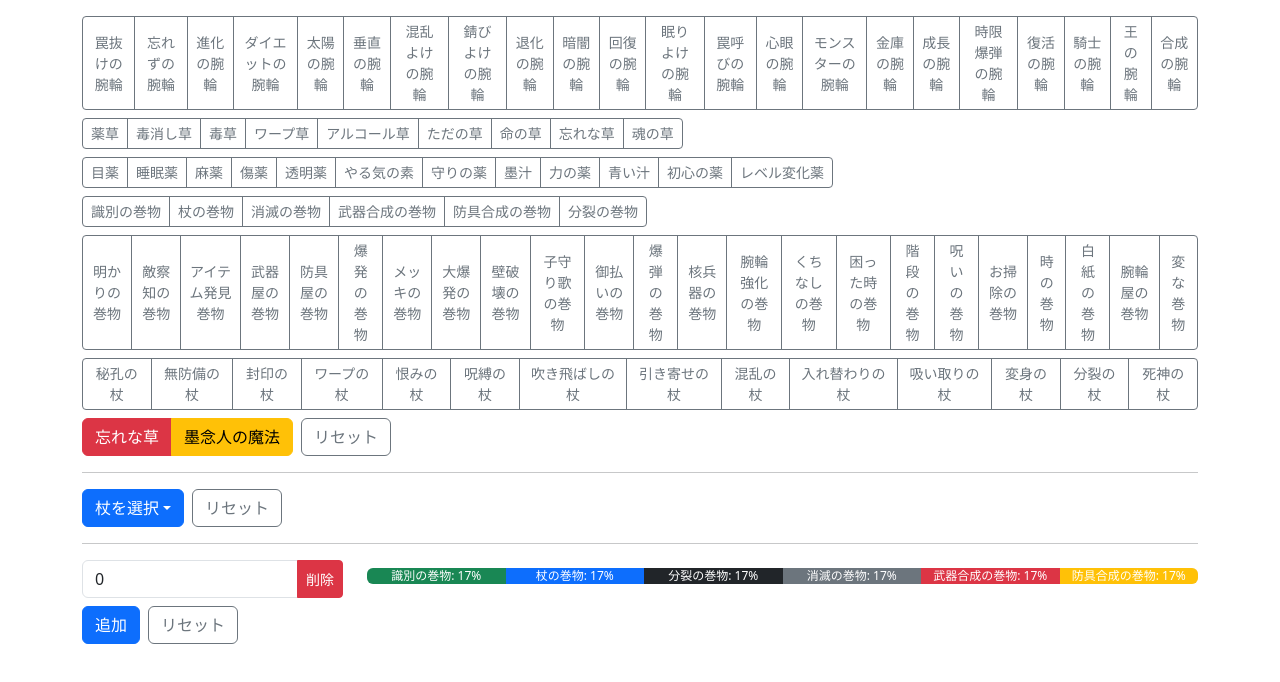
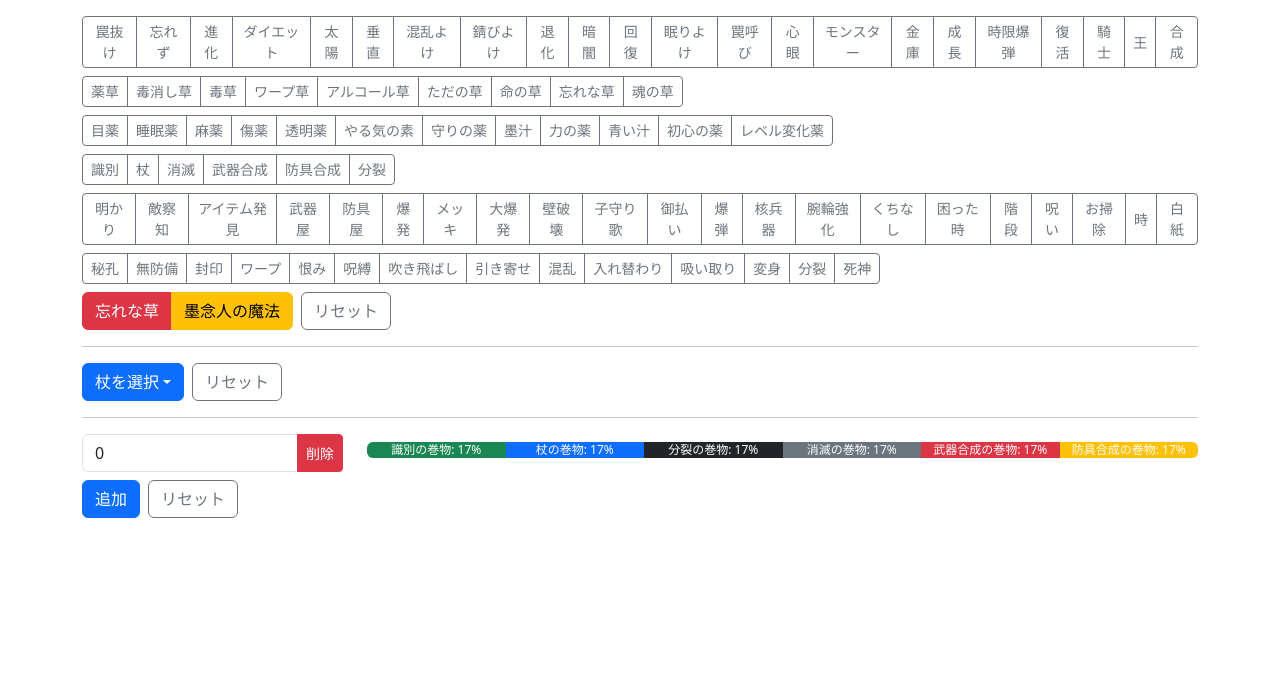
Before and after one commit to amylase/fdun2assist, a React (Vite) app: page / in a window 1280 px wide. Shown: the top 682 px of the page. Built offline with nearby package versions, Linux system fonts and the light colour scheme.

Commit message:
shorten name

```diff
--- a/src/components/IdentificationStatus.tsx
+++ b/src/components/IdentificationStatus.tsx
@@ -2,6 +2,15 @@ import Button from 'react-bootstrap/esm/Button'
 import { IdentifiableItemName, identifiableItems, IdentificationState, gameStartState, useIdentificationStatus, IdentifiableItem } from '../contexts/IdentificationStatus';
 import { ButtonGroup } from 'react-bootstrap';
 
+
+function shortName(name: string) {
+    // remove "の巻物" from the name
+    return name
+        .replace(/の巻物$/, "")
+        .replace(/の腕輪$/, "")
+        .replace(/の杖$/, "")
+        .replace(/巻物$/, "")
+}
 
 function IdentificationStatus() {
     const [identificationStatus, setIdentificationStatus] = useIdentificationStatus();
@@ -70,7 +79,7 @@ function IdentificationStatus() {
                             variant={stateVariantMap[identificationStatus[item.name]]}
                             onClick={clickHandler(item.name)}
                         >
-                            {item.name}
+                            {shortName(item.name)}
                         </Button>
                     ))
                 }
@@ -84,12 +93,24 @@ function IdentificationStatus() {
 
     return (
         <>
-            <CategoryItems items={identifiableItems.filter(item => item.category === "腕輪").sort(itemComparator)}/>
-            <CategoryItems items={identifiableItems.filter(item => item.category === "草").sort(itemComparator)}/>
-            <CategoryItems items={identifiableItems.filter(item => item.category === "薬").sort(itemComparator)}/>
-            <CategoryItems items={identifiableItems.filter(item => item.category === "巻物" && item.isSelectable).sort(itemComparator)}/>
-            <CategoryItems items={identifiableItems.filter(item => item.category === "巻物" && !item.isSelectable).sort(itemComparator)}/>
-            <CategoryItems items={identifiableItems.filter(item => item.category === "杖").sort(itemComparator)}/>
+            <div>
+                <CategoryItems items={identifiableItems.filter(item => item.category === "腕輪").sort(itemComparator)}/>
+            </div>
+            <div>
+                <CategoryItems items={identifiableItems.filter(item => item.category === "草").sort(itemComparator)}/>
+            </div>
+            <div>
+                <CategoryItems items={identifiableItems.filter(item => item.category === "薬").sort(itemComparator)}/>
+            </div>
+            <div>
+                <CategoryItems items={identifiableItems.filter(item => item.category === "巻物" && item.isSelectable).sort(itemComparator)}/>
+            </div>
+            <div>
+                <CategoryItems items={identifiableItems.filter(item => item.category === "巻物" && !item.isSelectable && item.name !== "腕輪屋の巻物" && item.name !== "変な巻物").sort(itemComparator)}/>
+            </div>
+            <div>
+                <CategoryItems items={identifiableItems.filter(item => item.category === "杖").sort(itemComparator)}/>
+            </div>
             <ButtonGroup>
                 <Button variant='danger' onClick={handleWasurena}>忘れな草</Button>
                 <Button variant='warning' onClick={handleBokunenjin}>墨念人の魔法</Button>
```
